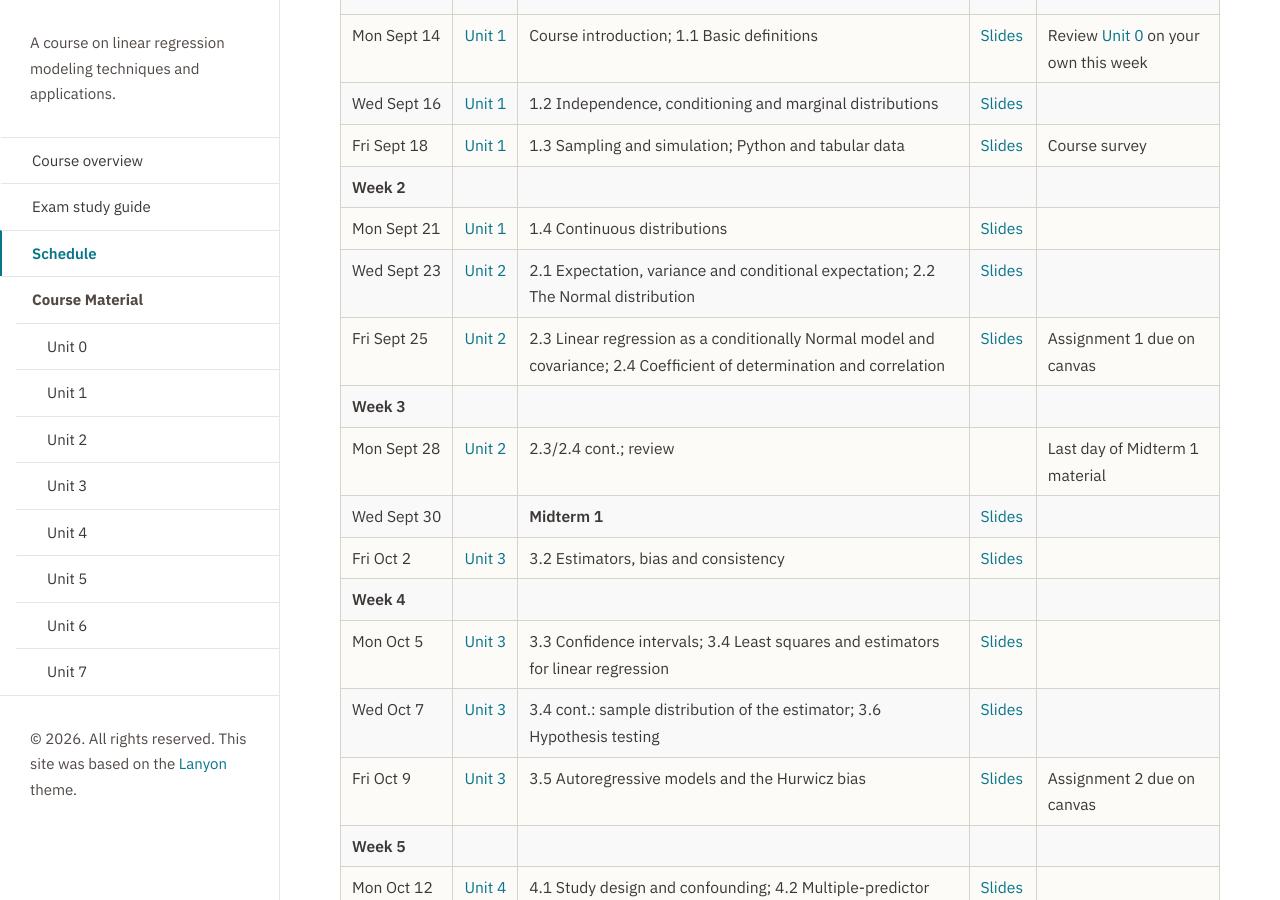
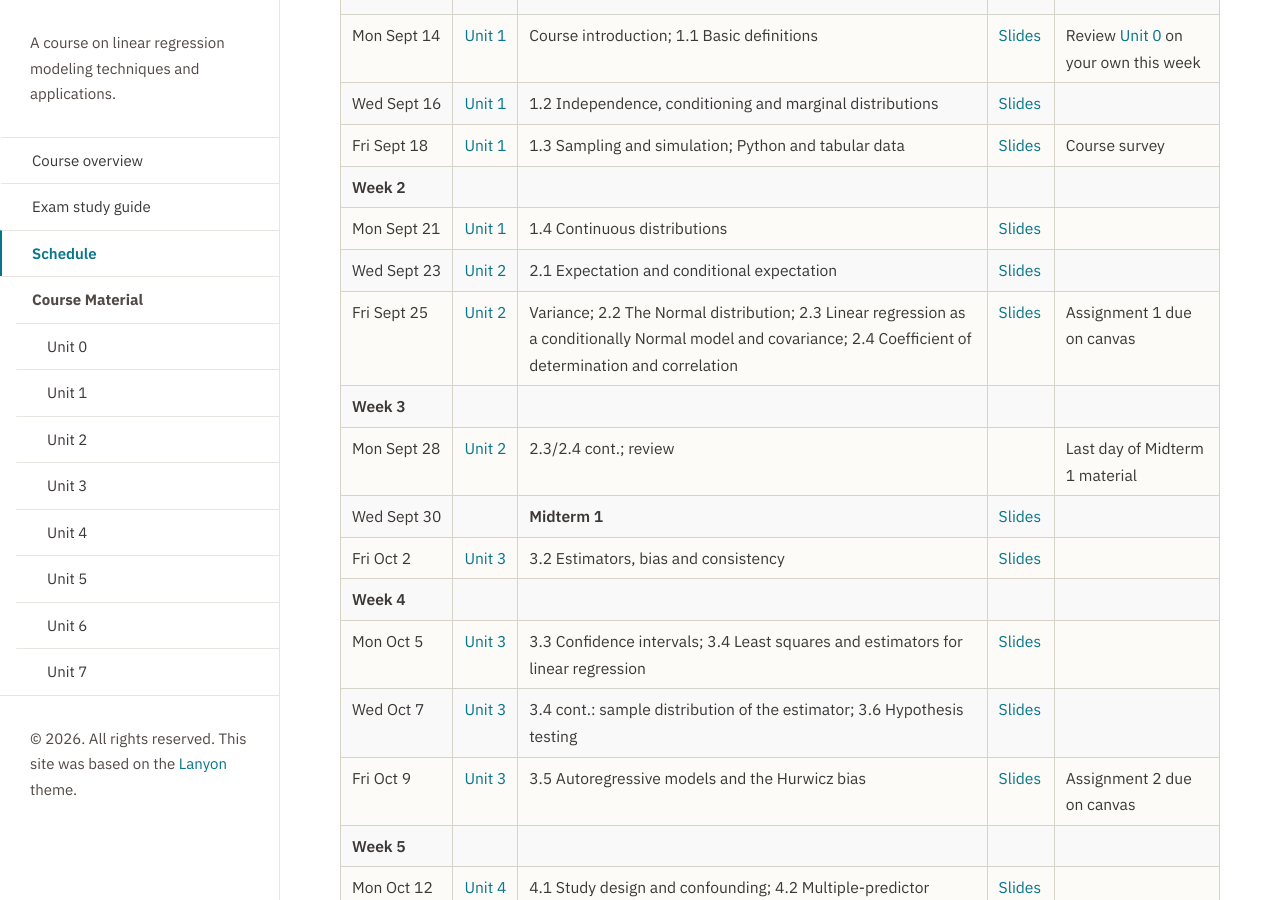
Before and after one commit to elevien/math50_2026, a Jekyll site: the page built from schedule.md, in a window 1280 px wide and 900 px high, scrolled down 413 px. Built offline with Jekyll 4.4.1, drawn with Linux system fonts in a browser that asks for light colours.

Commit message:
Publish from math50_sandbox@02b1ca4

```diff
--- a/schedule.md
+++ b/schedule.md
@@ -20,8 +20,8 @@ Before going through Unit 1, please review [Unit 0]({{ '/unit0/' | relative_url
 | Fri Sept 18 | [Unit 1]({{ '/unit1/' | relative_url }}) | 1.3 Sampling and simulation; Python and tabular data | [Slides]({{ '/unit1/slides-09-18.pdf' | relative_url }}) | Course survey |
 | **Week 2** | | | | |
 | Mon Sept 21 | [Unit 1]({{ '/unit1/' | relative_url }}) | 1.4 Continuous distributions | [Slides]({{ '/unit1/slides-09-21.pdf' | relative_url }}) | |
-| Wed Sept 23 | [Unit 2]({{ '/unit2/' | relative_url }}) | 2.1 Expectation, variance and conditional expectation; 2.2 The Normal distribution | [Slides]({{ '/unit2/slides-09-23.pdf' | relative_url }}) | |
-| Fri Sept 25 | [Unit 2]({{ '/unit2/' | relative_url }}) | 2.3 Linear regression as a conditionally Normal model and covariance; 2.4 Coefficient of determination and correlation | [Slides]({{ '/unit2/slides-09-25.pdf' | relative_url }}) | Assignment 1 due on canvas|
+| Wed Sept 23 | [Unit 2]({{ '/unit2/' | relative_url }}) | 2.1 Expectation and conditional expectation| [Slides]({{ '/unit2/slides-09-23.pdf' | relative_url }}) | |
+| Fri Sept 25 | [Unit 2]({{ '/unit2/' | relative_url }}) | Variance; 2.2 The Normal distribution; 2.3 Linear regression as a conditionally Normal model and covariance; 2.4 Coefficient of determination and correlation | [Slides]({{ '/unit2/slides-09-25.pdf' | relative_url }}) | Assignment 1 due on canvas|
 | **Week 3** | | | | |
 | Mon Sept 28 | [Unit 2]({{ '/unit2/' | relative_url }}) | 2.3/2.4 cont.; review | | Last day of Midterm 1 material |
 | Wed Sept 30 | | **Midterm 1**  | [Slides]({{ '/unit3/slides-09-30.pdf' | relative_url }}) |  |
```
